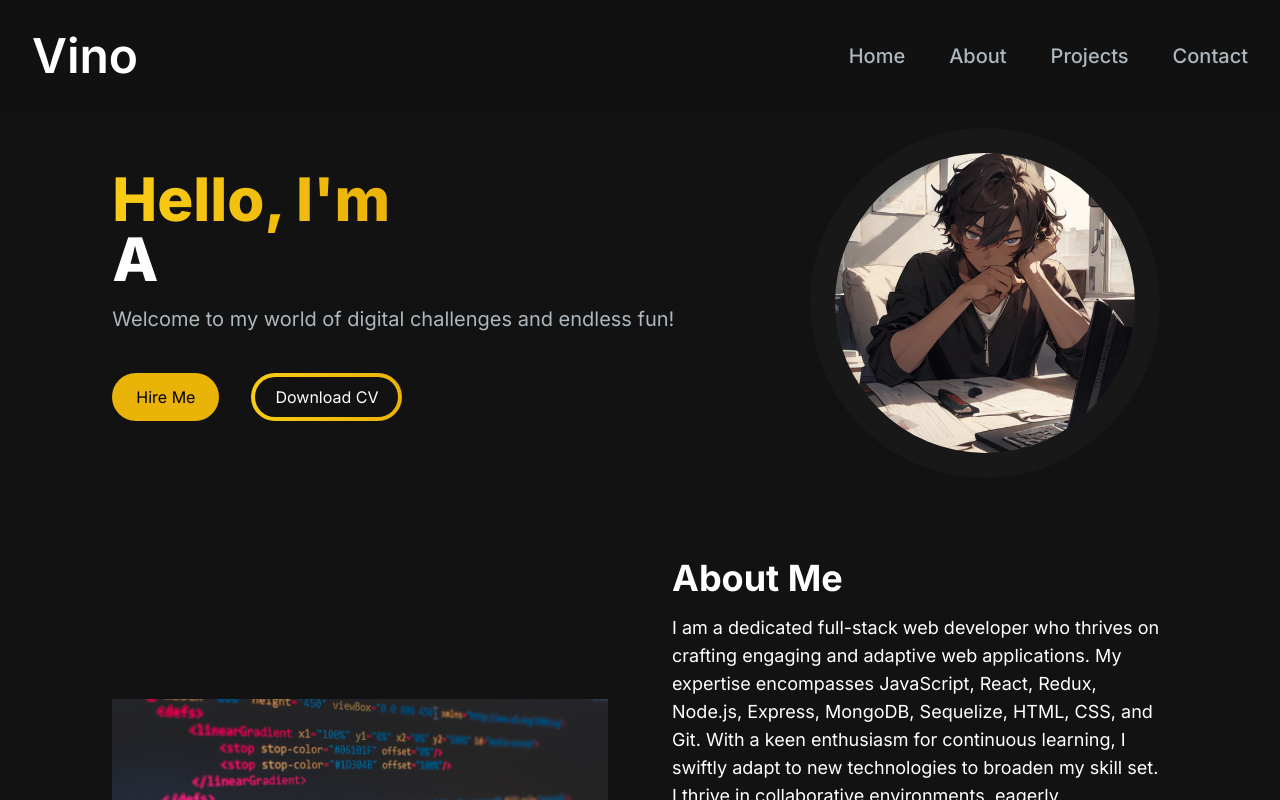
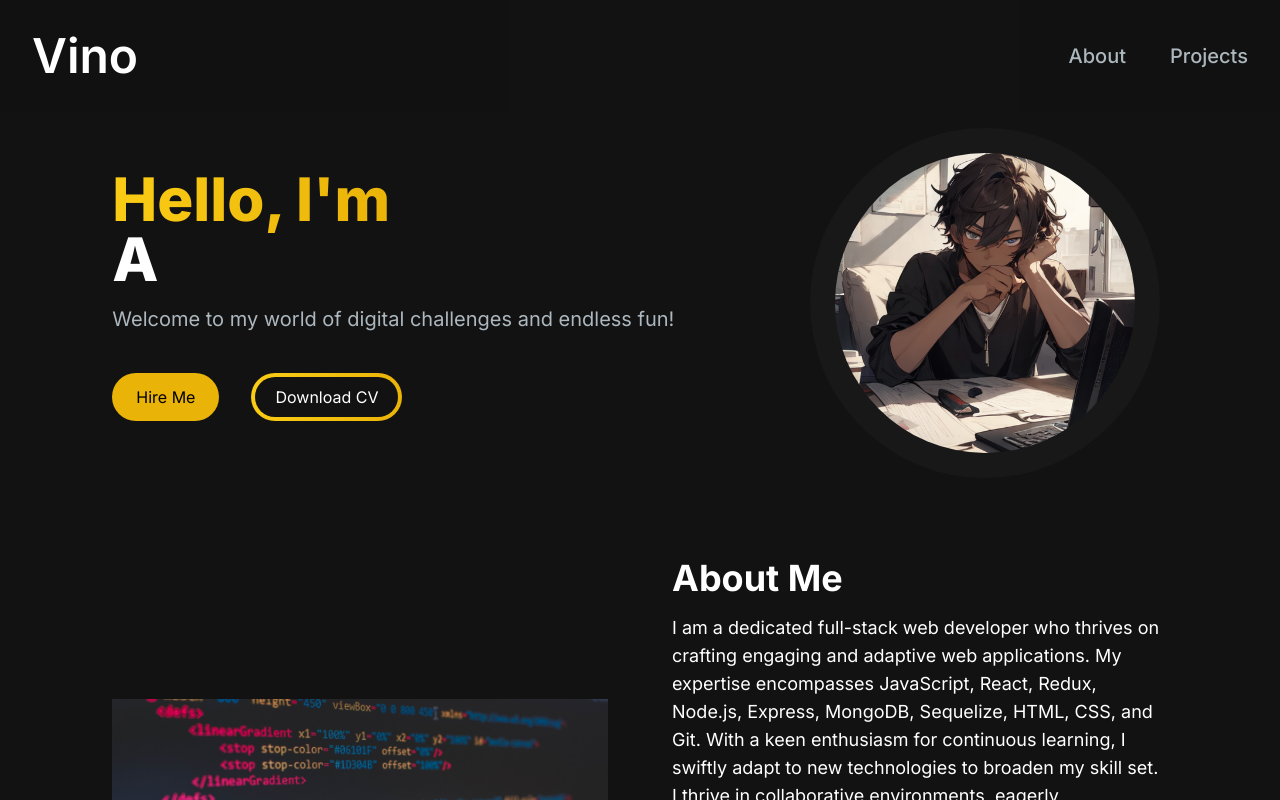
Before and after one commit to Vinoshan/Portfolio, a Next.js app: page / in a window 1280 px wide. Shown: the top 800 px of the page. Built offline with nearby package versions, Linux system fonts and the light colour scheme.

Commit message:
More Bug Fixes

```diff
--- a/src/app/components/Navbar.jsx
+++ b/src/app/components/Navbar.jsx
@@ -6,10 +6,10 @@ import { Bars3Icon, XMarkIcon } from "@heroicons/react/24/solid";
 import MenuOverlay from "./MenuOverlay";
 
 const navLinks = [
-  {
-    title: "Home",
-    path: "/",
-  },
+  // {
+  //   title: "Home",
+  //   path: "/",
+  // },
   {
     title: "About",
     path: "#about",
@@ -18,10 +18,10 @@ const navLinks = [
     title: "Projects",
     path: "#projects",
   },
-  {
-    title: "Contact",
-    path: "#contact",
-  },
+  // {
+  //   title: "Contact",
+  //   path: "#contact",
+  // },
 ];
 
 const Navbar = () => {
```
